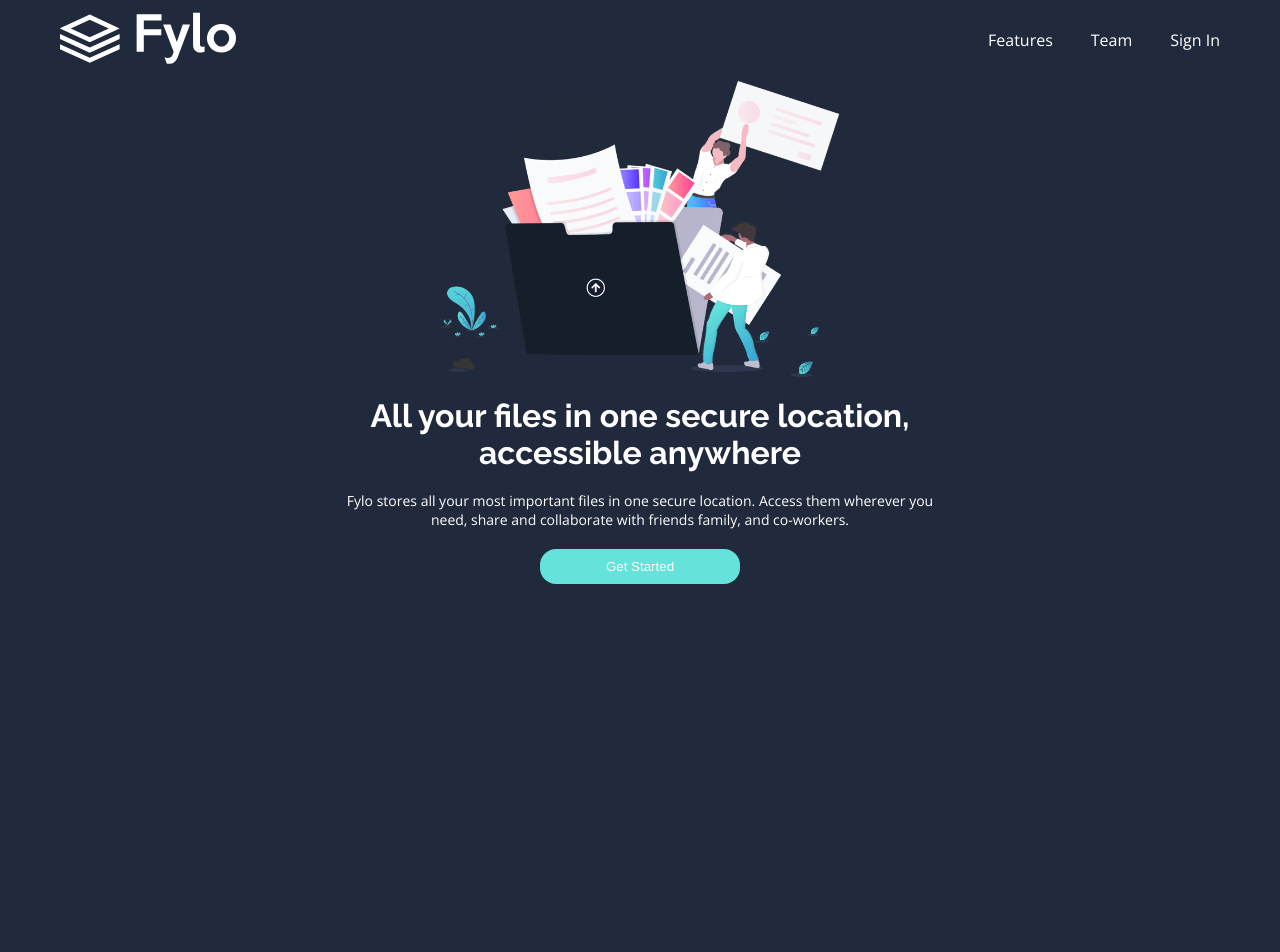
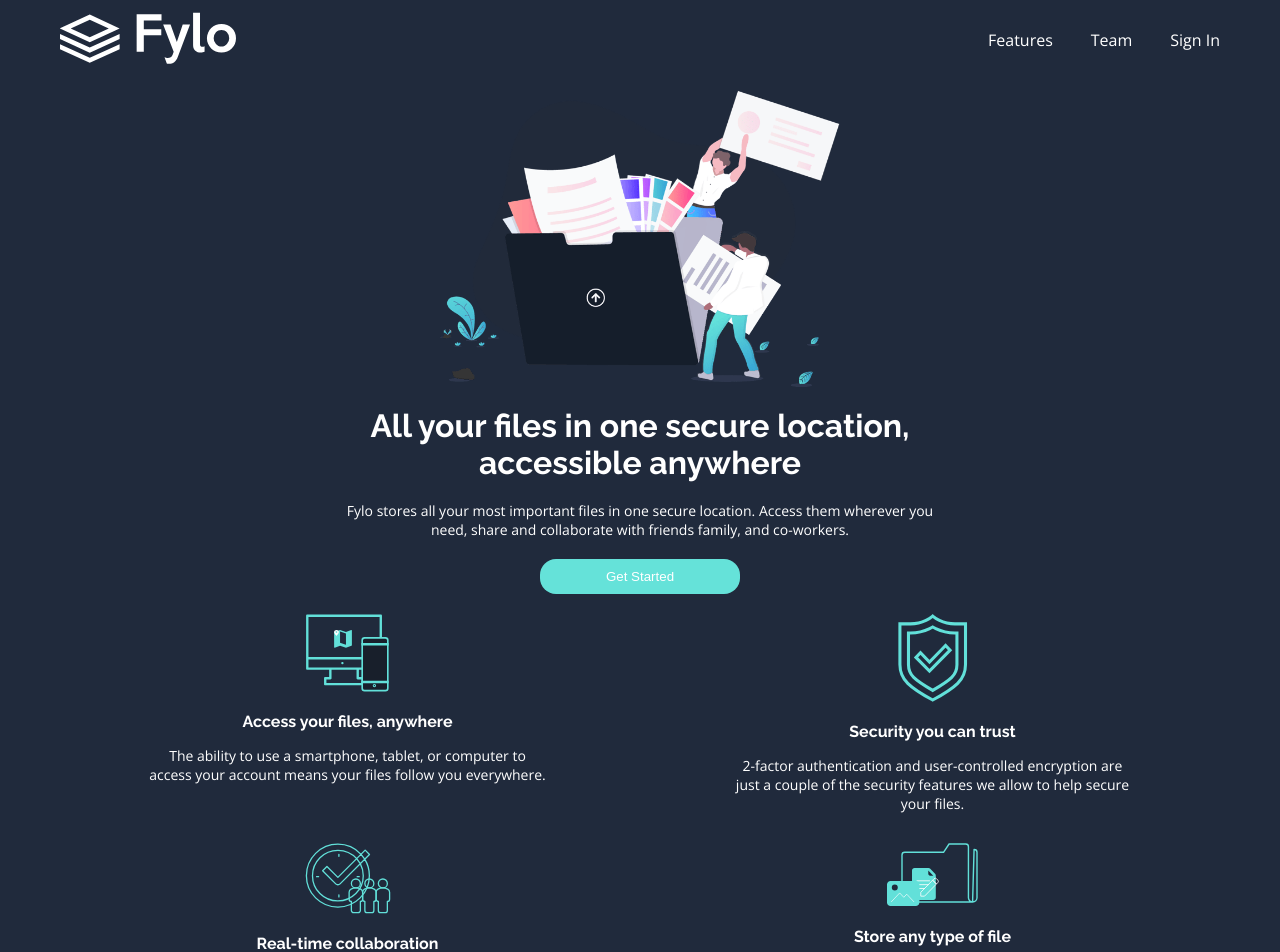
Before and after one commit to nouryy17/fylo-dark-theme-landing-page, a React (Create React App) app: page / in a window 1280 px wide. Shown: the top 952 px of the page. Before the commit the page ends 800 px from the top, so only its background shows below. Built offline with nearby package versions, Linux system fonts and the light colour scheme.

Commit message:
completed part of props

```diff
--- a/src/App.js
+++ b/src/App.js
@@ -1,9 +1,11 @@
 import "./style/style.css"
 import MAIN from "./component/main"
+import PROPS from "./component/props"
 function App() {
   return (
     <div >
       <MAIN></MAIN>
+      <PROPS></PROPS>
     </div>
   );
 }
--- /dev/null
+++ b/src/component/prop.js
@@ -0,0 +1,9 @@
+export default function ({src,heder,p}) {
+    return(
+        <div className="box">
+            <img src={src}></img>
+            <h4>{heder}</h4>
+            <p>{p}</p>
+        </div>
+    )
+}
--- /dev/null
+++ b/src/component/props.js
@@ -0,0 +1,16 @@
+import PROP from "./prop"
+import accessAnywhere from "../images/icon-access-anywhere.svg"
+import security from "../images/icon-security.svg"
+import collaboration from "../images/icon-collaboration.svg"
+import anyFill from "../images/icon-any-file.svg"
+import  "../style/props.sass"
+export default function () {
+ return(
+    <div className="props continer">
+        <PROP src={accessAnywhere} heder="Access your files, anywhere" p=" The ability to use a smartphone, tablet, or computer to access your account means your files follow you everywhere. "></PROP>
+        <PROP src={security} heder="Security you can trust" p="2-factor authentication and user-controlled encryption are just a couple of the security features we allow to help secure your files."></PROP>
+        <PROP src={collaboration} heder="Real-time collaboration" p="Securely share files and folders with friends, family and colleagues for live collaboration. No email attachments required."></PROP>
+        <PROP src={anyFill} heder=" Store any type of file " p="Whether you're sharing holidays photos or work documents, Fylo has you covered allowing for all file types to be securely stored and shared. "></PROP>
+    </div>
+ )
+}
--- a/src/style/main.sass
+++ b/src/style/main.sass
@@ -30,15 +30,18 @@ header
   justify-content: center
   align-items: center
   gap: 20px
+  padding: 20Px 60Px
   img
     width: 400px
+    @include for-size(mobile-small)
+       width: 300px
   h1,p
     color: $White
     max-width: 600px
     text-align: center
   p
     font-size: 14px
-  button
+  .button
     width: 200px
     padding: 10px 0
     border-radius: 16px
--- /dev/null
+++ b/src/style/props.sass
@@ -0,0 +1,15 @@
+@import "./varble"
+.props
+    display: grid
+    grid-template-columns: repeat(auto-fill, minmax(500px, 1fr))
+    gap: 10px
+    .box
+        text-align: center
+        margin-bottom: 20px
+        p,h4
+            color: $White
+        p
+            max-width: 400px
+            margin: auto
+        h4
+            margin: 15px 0
--- a/src/style/style.css
+++ b/src/style/style.css
@@ -6,8 +6,15 @@ p, span, div {
   font-family: "Open Sans", sans-serif;
 }
 
+p {
+  font-size: 14px;
+}
+
 body {
   background-color: hsl(219, 30%, 18%);
+  width: 100%;
+  height: 100%;
+  overflow-x: hidden;
 }
 
 ul {
@@ -16,7 +23,7 @@ ul {
 }
 
 .continer {
-  padding: 0 60px;
+  padding: 10px 60px;
 }
 
 * {
@@ -68,9 +75,15 @@ header ul li a:hover {
   justify-content: center;
   align-items: center;
   gap: 20px;
+  padding: 20Px 60Px;
 }
 .partTowMine img {
   width: 400px;
+}
+@media (max-width: 480px) {
+  .partTowMine img {
+    width: 300px;
+  }
 }
 .partTowMine h1, .partTowMine p {
   color: hsl(0, 0%, 100%);
@@ -80,7 +93,7 @@ header ul li a:hover {
 .partTowMine p {
   font-size: 14px;
 }
-.partTowMine button {
+.partTowMine .button {
   width: 200px;
   padding: 10px 0;
   border-radius: 16px;
@@ -90,8 +103,62 @@ header ul li a:hover {
   cursor: pointer;
   transition: 0.5s;
 }
-.partTowMine button:hover {
+.partTowMine .button:hover {
   background: hsla(176, 68%, 64%, 0.6);
 }
 
+h1, h2, h3, h4, h5, h6 {
+  font-family: "Raleway", sans-serif;
+}
+
+p, span, div {
+  font-family: "Open Sans", sans-serif;
+}
+
+p {
+  font-size: 14px;
+}
+
+body {
+  background-color: hsl(219, 30%, 18%);
+  width: 100%;
+  height: 100%;
+  overflow-x: hidden;
+}
+
+ul {
+  list-style: none;
+  display: flex;
+}
+
+.continer {
+  padding: 10px 60px;
+}
+
+* {
+  margin: 0;
+  padding: 0;
+  box-sizing: border-box;
+}
+
+.props {
+  display: grid;
+  grid-template-columns: repeat(auto-fill, minmax(500px, 1fr));
+  gap: 10px;
+}
+.props .box {
+  text-align: center;
+  margin-bottom: 20px;
+}
+.props .box p, .props .box h4 {
+  color: hsl(0, 0%, 100%);
+}
+.props .box p {
+  max-width: 400px;
+  margin: auto;
+}
+.props .box h4 {
+  margin: 15px 0;
+}
+
 /*# sourceMappingURL=style.css.map */
--- a/src/style/style.sass
+++ b/src/style/style.sass
@@ -1,3 +1,4 @@
 @import "./mixsin.sass"
 @import "./varble.sass"
 @import "./main.sass"
+@import "./props"
--- a/src/style/varble.sass
+++ b/src/style/varble.sass
@@ -10,13 +10,18 @@ h1,h2,h3,h4,h5,h6
    font-family: "Raleway", sans-serif
 p,span,div
    font-family: "Open Sans", sans-serif
+p
+   font-size: 14px
 body
    background-color: $Dark-Blue
+   width: 100%
+   height: 100%
+   overflow-x: hidden
 ul
    list-style: none
    display: flex
 .continer
-   padding: 0 60px
+   padding: 10px 60px
 *
     margin: 0
     padding: 0
```
Also changed, not shown: 1 other file (tests, documents, lock files or other folders).
